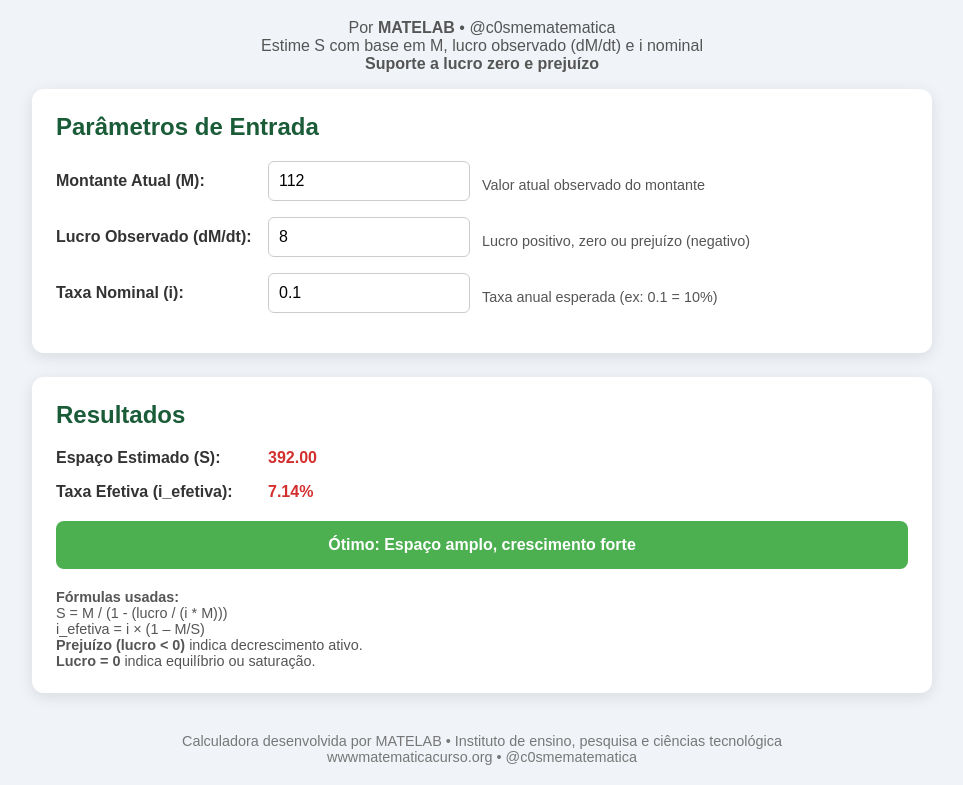
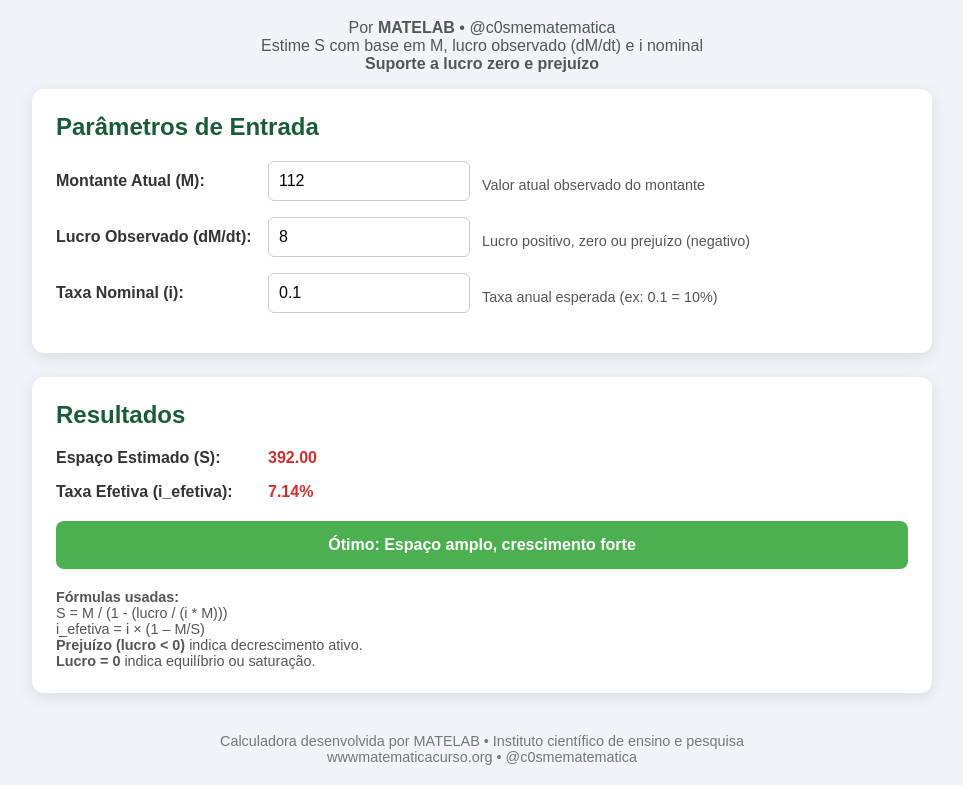
Before and after one commit to crepefrances77-afk/indicador-de-espa-o-de-mercado, a plain HTML site: page index.html in a window 1280 px wide. Shown: the part 81-866 px from the top of the page, without its empty margins (158-1121 px from the left). Drawn offline with Linux system fonts and the light colour scheme.

Commit message:
Update footer text for clarity and accuracy

```diff
--- a/index.html
+++ b/index.html
@@ -141,7 +141,7 @@
   </div>
 
   <footer>
-    Calculadora desenvolvida por MATELAB • Instituto de ensino, pesquisa e ciências tecnológica<br>
+    Calculadora desenvolvida por MATELAB • Instituto científico de ensino e pesquisa <br>
     wwwmatematicacurso.org • @c0smematematica
   </footer>
 </div>
```
